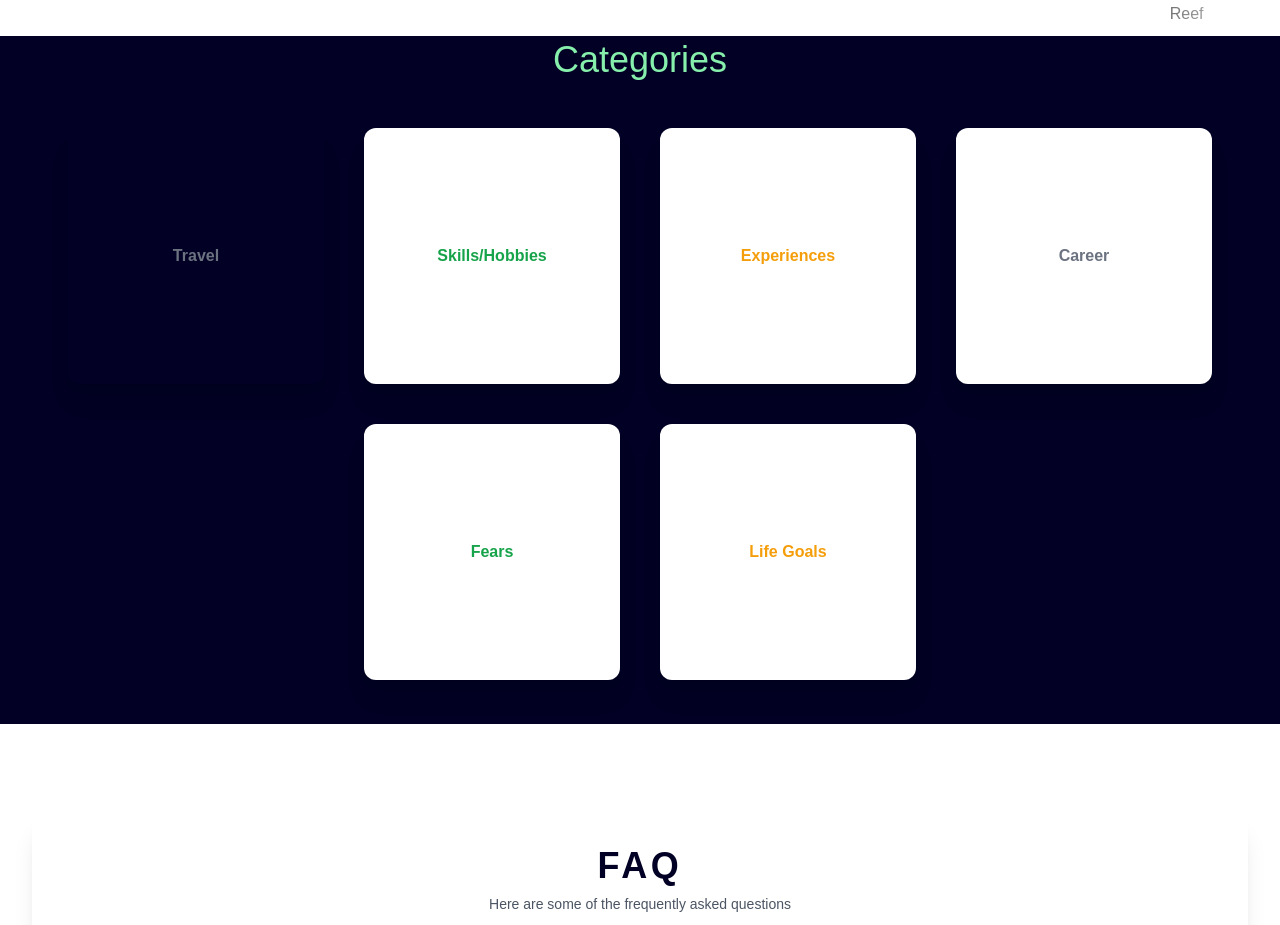
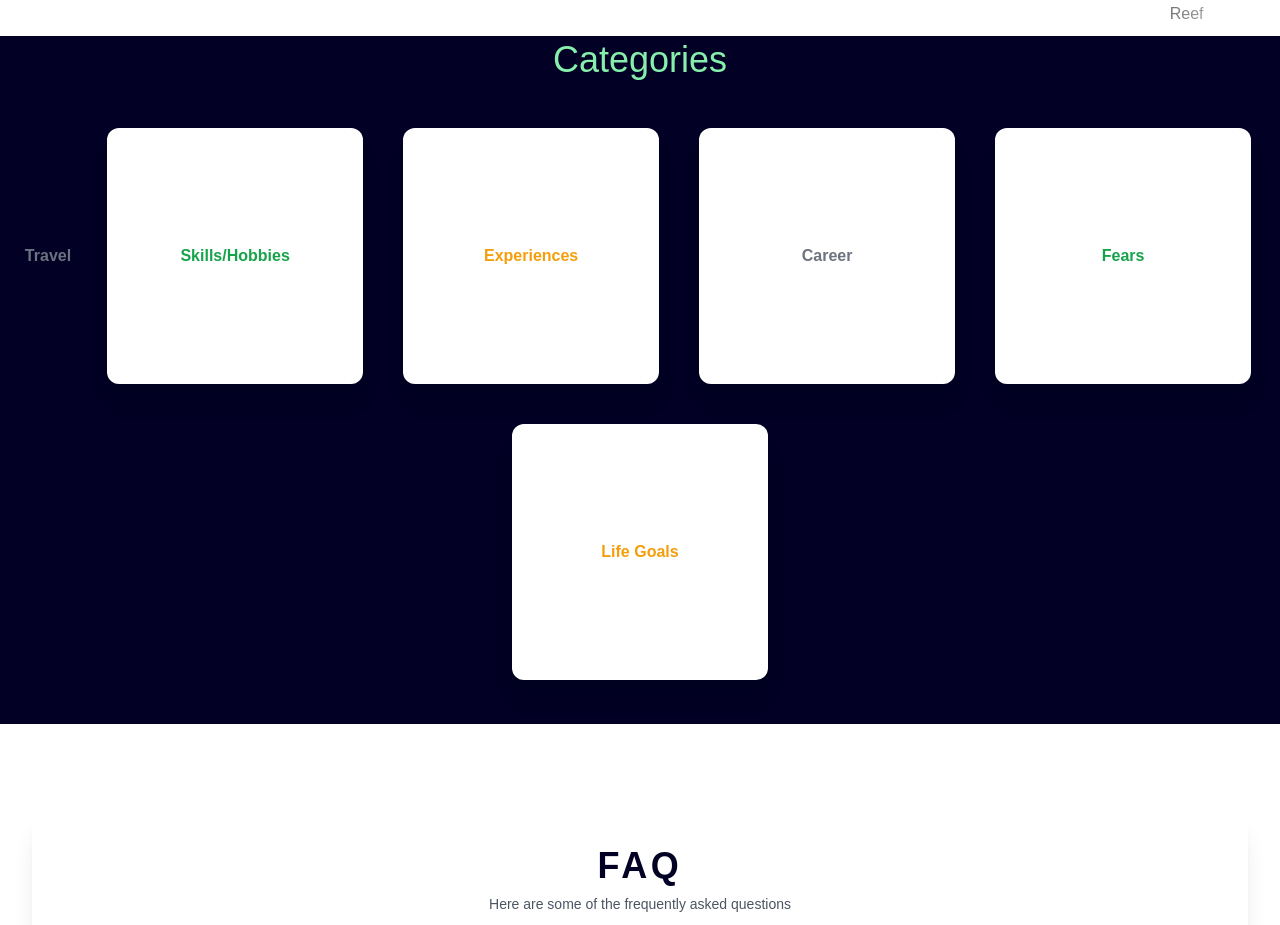
Before and after one commit to LDdevs/DreamSphereSocial, a React (Vite) app: page / in a window 1280 px wide. Shown: the part 1488-2413 px from the top of the page. Built offline with nearby package versions, Linux system fonts and the light colour scheme.

Commit message:
remove classnames

```diff
--- a/src/components/CardCat.jsx
+++ b/src/components/CardCat.jsx
@@ -6,11 +6,11 @@ const CardCat = () => {
     return (
         <div className='text-green-300 bg-[#020024] my-[10px] border-solid'>
             <h2 className='flex flex-wrap justify-center text-4xl py-1  bg-[#020024]'>Categories</h2>
-            <div id="travelcard" className='flex gap-8 flex-wrap justify-center  h-full py-10 bg-[#020024]'>
+            <div  className='flex gap-8 flex-wrap justify-center  h-full py-10 bg-[#020024]'>
 
                 <div
-
-                    className=' p-1 m-1 transform  rounded-xl h-40 w-60 sm:h-64 sm:w-64  shadow-xl transition duration-300 hover:scale-105' >
+                    id="travelcard"
+                    className=' ' >
                     <div  className='flex h-full justify-center items-center ' >
                         <span className='font-bold text-gray-500'>Travel</span>
                     </div>
```
